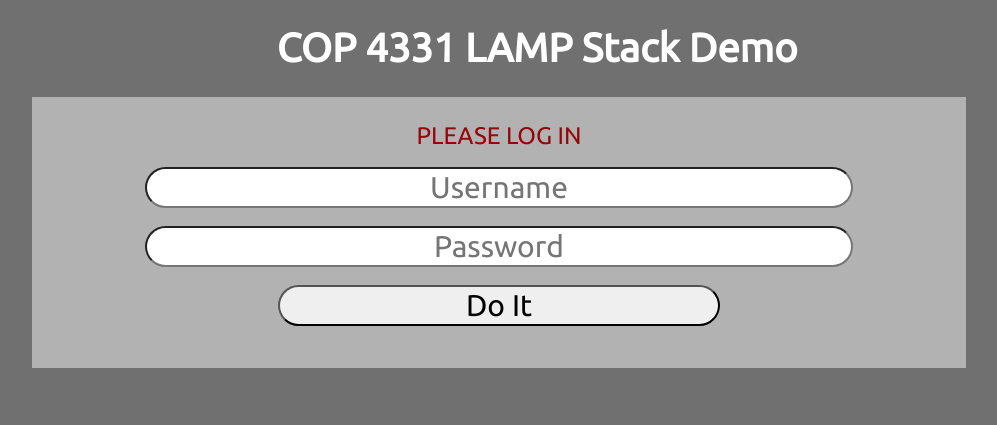
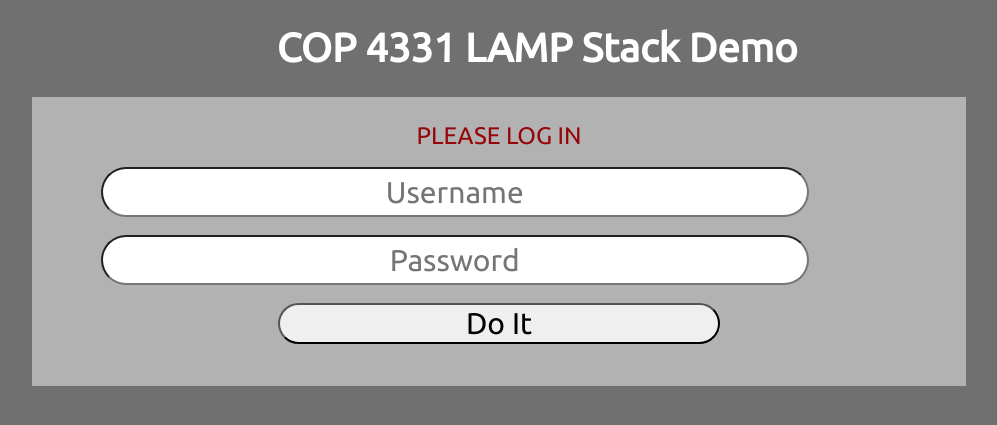
Before and after one commit to JulioDMG/COP-4331-small-project-Team25, a PHP site: page /index.html in a window 1280 px wide; the page is wider, and only the part inside the window is pictured. Shown: the top 425 px of that part, without its empty margins (166-1163 px from the left). Run offline with PHP 8.4, Linux system fonts and the light colour scheme.

```diff
--- a/frontend/styles.css
+++ b/frontend/styles.css
@@ -29,9 +29,7 @@ body
     margin-left: 15%;
     padding: 25px;
     background-color: #b2b2b2;
-}
-
-#accessUIDiv
+}#accessUIDiv
 {
     font-size: 30px;
     width: 70%;
@@ -57,28 +55,35 @@ body
 
 #loginName
 {
-	font-size: 30px;
+        font-size: 30px;
 }
 #loginPassword
 {
-	font-size: 30px;
-}
-#searchText
+        font-size: 30px;
+}#searchText
 {
-	font-size: 30px;
+        font-size: 30px;
 }
 #colorText
 {
-	font-size: 30px;
+        font-size: 30px;
 }
 
 input[type="text"],input[type="password"]{
     border-radius: 25px;
     text-align: center;
     width: 80%;
-    margin-left: 10%;
+    margin-left: 5%;
     margin-bottom: 2%;
     font-family: 'Ubuntu', sans-serif;
+    height: 50px;
+    line-height: 50px;
+    padding: 0 16px;
+    box-sizing: border-box;
+    padding-left: 0;
+    padding-right: 0;
+
+
 }
 
 #inner-title{
@@ -87,8 +92,7 @@ input[type="text"],input[type="password"]{
     width: 90%;
     text-align: center;
     margin-left: 5%;
-    margin-bottom: 2%;
-    font-family: 'Ubuntu', sans-serif;
+    margin-bottom: 2%; font-family: 'Ubuntu', sans-serif;
     color: #95060a;
 }
 
@@ -138,3 +142,14 @@ select{
     font-family: 'Ubuntu', sans-serif;
     color: #95060a;
 }
+::placeholder {
+    text-align: center;
+}
+
+input::-webkit-input-placeholder {
+    text-align: center;
+}
+
+input:-ms-input-placeholder {
+    text-align: center;
+}
```
